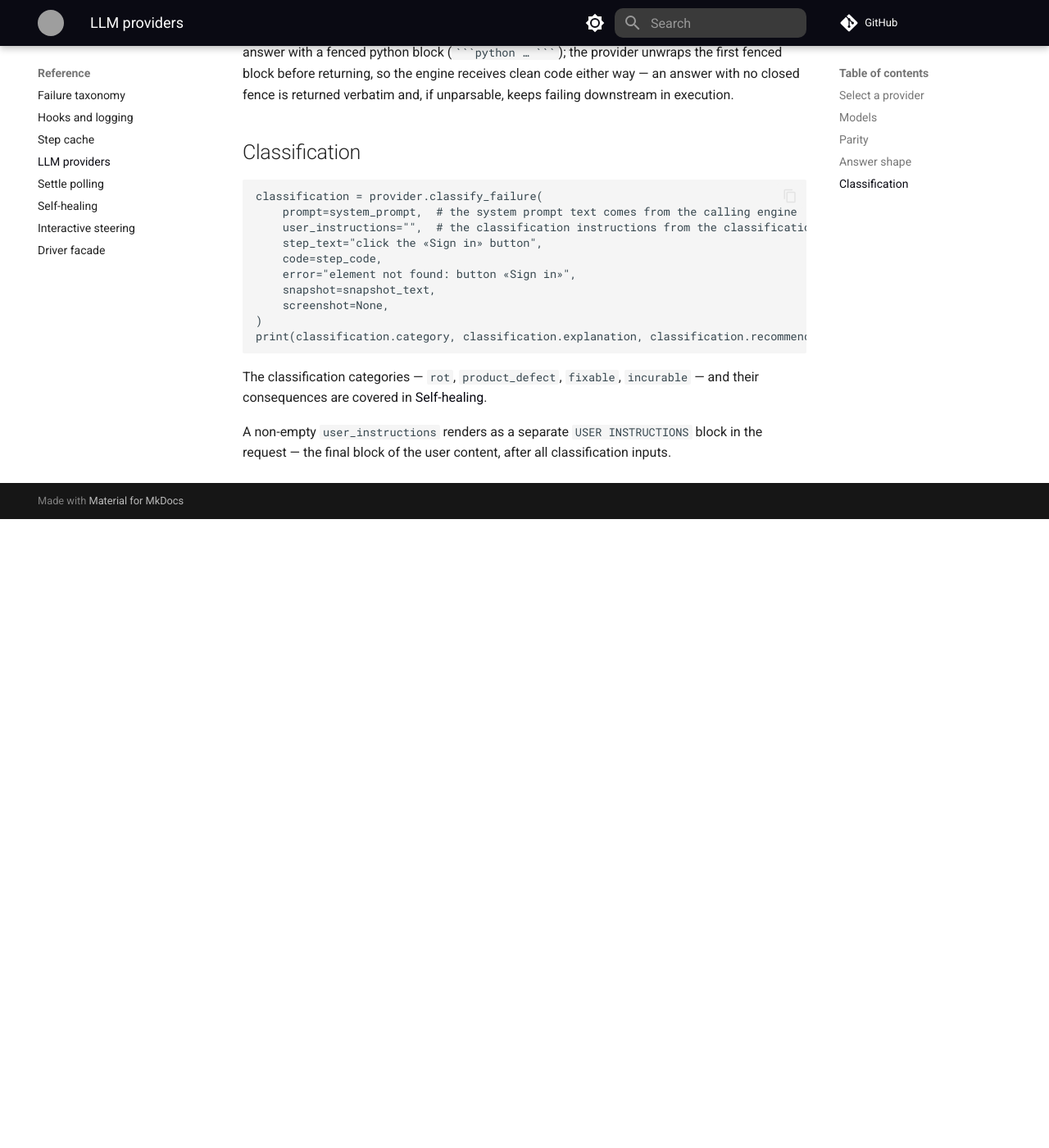
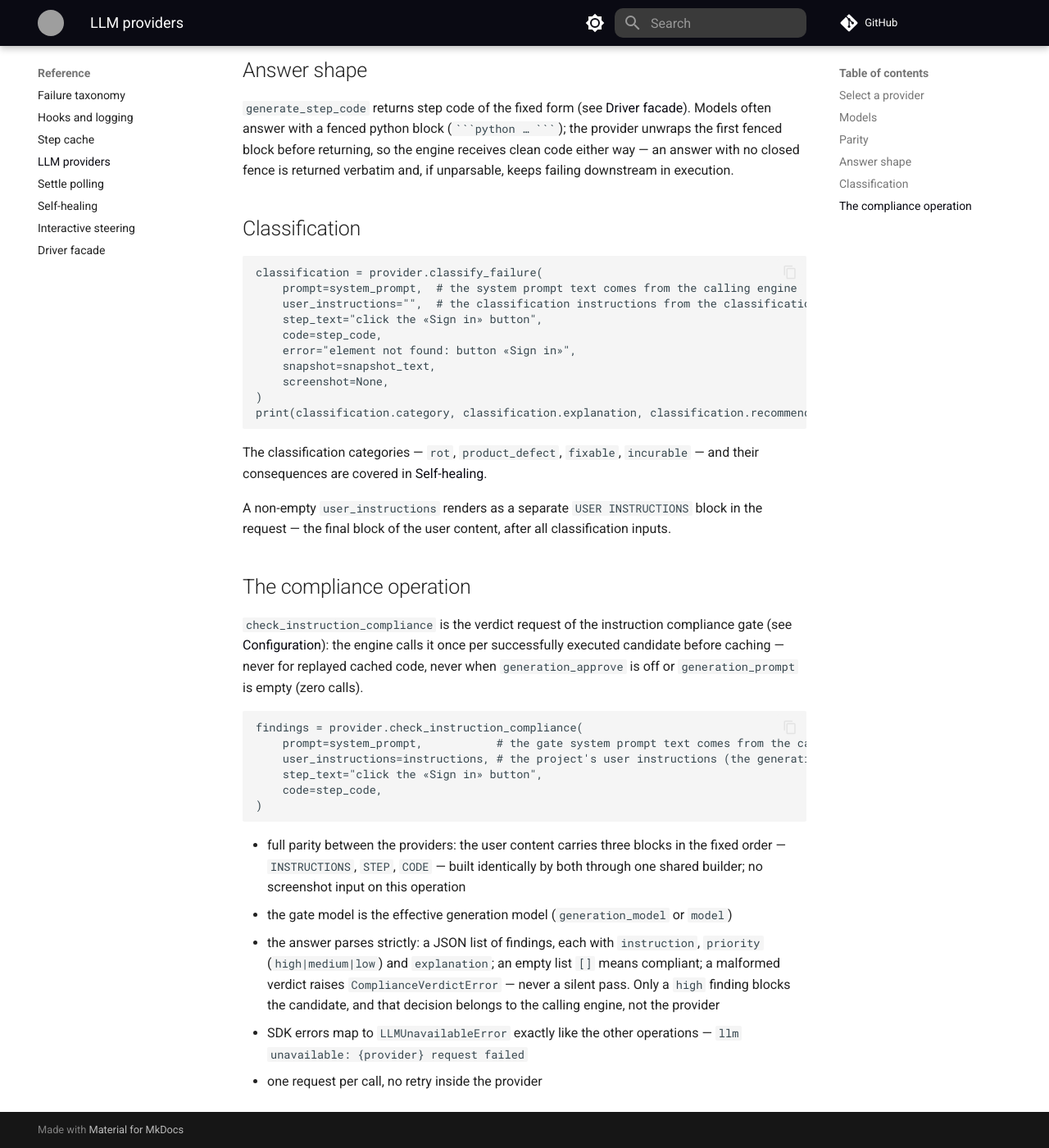
Before and after one commit to qarium/prettyplay, an MkDocs documentation site: the page built from docs/reference/llm-providers.md, in a window 1280 px wide and 1400 px high, scrolled down 1557 px. Shown: the whole window at 82% size. Built offline with MkDocs 1.6.1 and Material for MkDocs 9.7.7, drawn with Linux system fonts in a browser that asks for light colours; comment, search, counter and statistics services are not loaded; before the commit the page ends 2190 px from its top, so only the background shows below that; some of the changed text lies outside the part shown; grey boxes are pictures that could not be loaded.

Commit message:
feat: document the instruction compliance gate in the three docs pages (configuration, llm-providers, step-cache); plan complete

````diff
--- a/docs/reference/llm-providers.md
+++ b/docs/reference/llm-providers.md
@@ -26,15 +26,19 @@ on the first request.
 | `generation_model` | code generation only | `model` |
 | `classification_model` | failure classification only | `model` |
 
+The instruction compliance gate runs on the effective generation model
+(`generation_model` or `model`).
+
 `base_url` overrides the provider endpoint when set.
 
 ## Parity
 
-Both providers expose the same two operations — `generate_step_code` and
-`classify_failure` — with identical inputs, identical output shapes and the
-identical failure taxonomy: a provider service failure raises
-`LLMUnavailableError`; cached step code never depends on the provider. One
-request per attempt; attempt budgets belong to the calling engine.
+Both providers expose the same three operations — `generate_step_code`,
+`classify_failure` and `check_instruction_compliance` — with identical inputs,
+identical output shapes and the identical failure taxonomy: a provider service
+failure raises `LLMUnavailableError`; cached step code never depends on the
+provider. One request per attempt; attempt budgets belong to the calling
+engine.
 
 User instructions parity: each operation carries its own instructions —
 generation requests render the `generation_prompt` setting, classification
@@ -89,3 +93,34 @@ The classification categories — `rot`, `product_defect`, `fixable`,
 A non-empty `user_instructions` renders as a separate `USER INSTRUCTIONS`
 block in the request — the final block of the user content, after all
 classification inputs.
+
+## The compliance operation
+
+`check_instruction_compliance` is the verdict request of the instruction
+compliance gate (see [Configuration](../configuration.md#the-instruction-compliance-gate)):
+the engine calls it once per successfully executed candidate before caching —
+never for replayed cached code, never when `generation_approve` is off or
+`generation_prompt` is empty (zero calls).
+
+```python
+findings = provider.check_instruction_compliance(
+    prompt=system_prompt,           # the gate system prompt text comes from the calling engine
+    user_instructions=instructions, # the project's user instructions (the generation_prompt setting)
+    step_text="click the «Sign in» button",
+    code=step_code,
+)
+```
+
+- full parity between the providers: the user content carries three blocks in
+  the fixed order — `INSTRUCTIONS`, `STEP`, `CODE` — built identically by both
+  through one shared builder; no screenshot input on this operation
+- the gate model is the effective generation model (`generation_model` or
+  `model`)
+- the answer parses strictly: a JSON list of findings, each with `instruction`,
+  `priority` (`high|medium|low`) and `explanation`; an empty list `[]` means
+  compliant; a malformed verdict raises `ComplianceVerdictError` — never a
+  silent pass. Only a `high` finding blocks the candidate, and that decision
+  belongs to the calling engine, not the provider
+- SDK errors map to `LLMUnavailableError` exactly like the other operations —
+  `llm unavailable: {provider} request failed`
+- one request per call, no retry inside the provider
````
Also changed, not shown: .goga/history/2026/fix-user-instructions/plan.md (+20 -20 lines), docs/configuration.md (+56 -2 lines), docs/reference/step-cache.md (+17 -0 lines).
